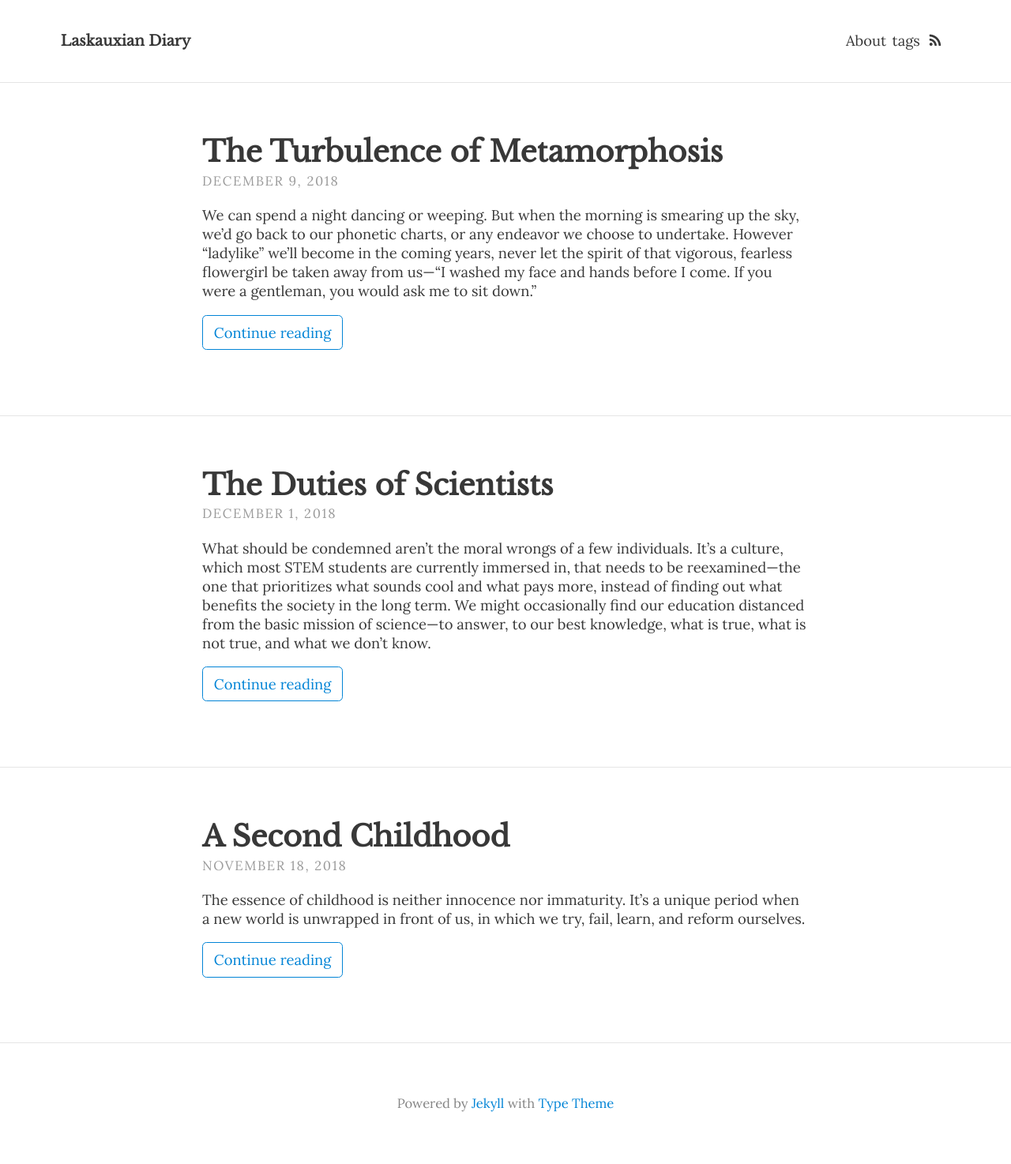
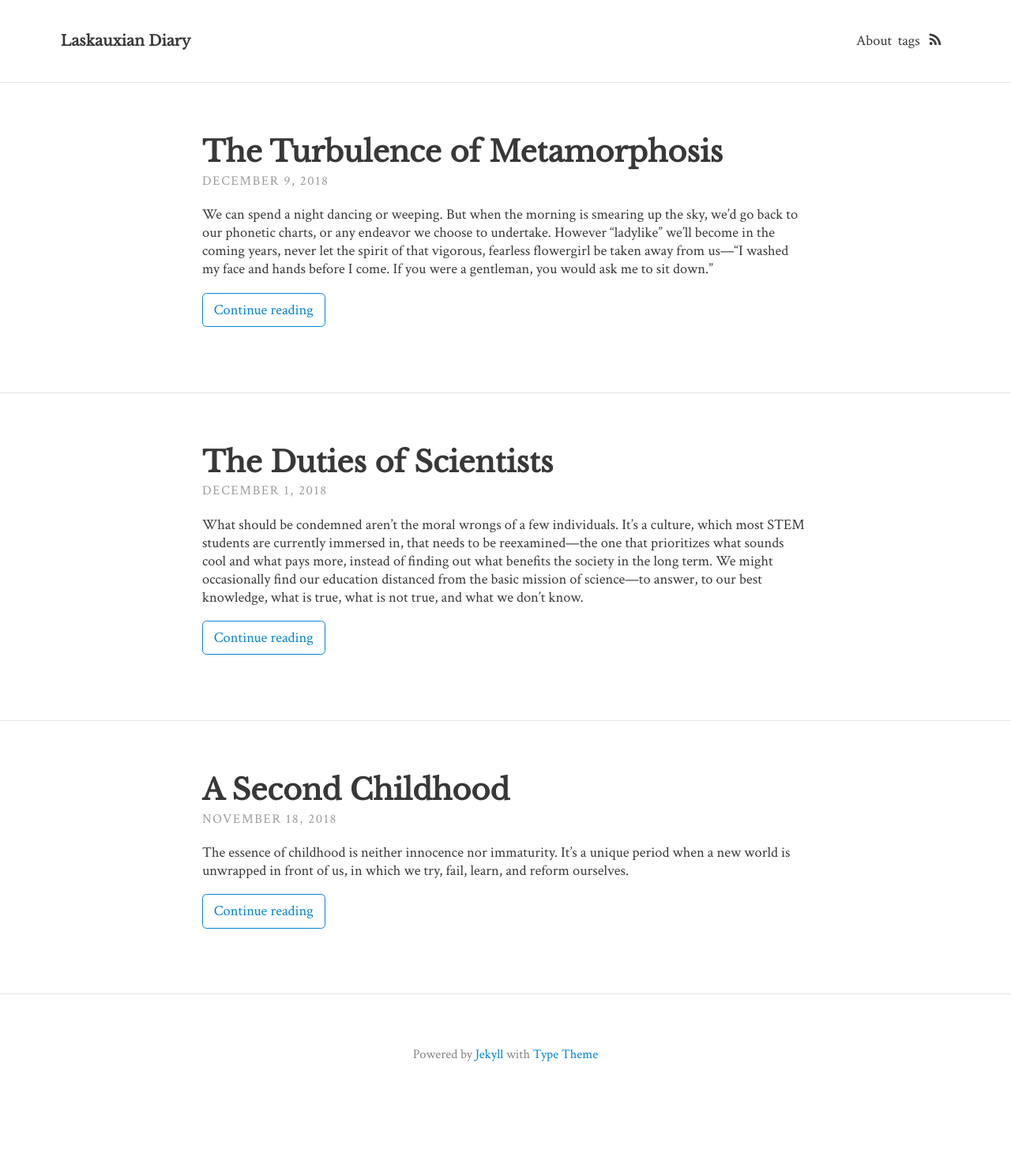
Before and after one commit to laskaux/laskaux.github.io, a Jekyll site: the page built from index.html, in a window 1280 px wide. Shown: the whole page at 79% size. Built offline with Jekyll 4.4.1, drawn with Linux system fonts in a browser that asks for light colours; the list of posts is cut into pages by our own code; after the commit the page ends 1412 px from its top, so only the background shows below that.

Commit message:
font: Crimson

```diff
--- a/_config.yml
+++ b/_config.yml
@@ -62,7 +62,7 @@ theme_settings:
   # Colours, typography and padding
   # Open the "_sass > base" folder, and open "_variables.scss"
   #google_fonts: "Cabin:600,600i|Noto+Sans:400,400i,700,700i"
-  google_fonts: "Libre+Baskerville:400,400i|Lora:400,400i,700,700i"
+  google_fonts: "Libre+Baskerville:400,400i|Crimson+Text:400,400i,700,700i"
 
   # Post navigation
   post_navigation: true
--- a/_sass/base/_variables.scss
+++ b/_sass/base/_variables.scss
@@ -1,5 +1,5 @@
 // Typography
-$font-family-main: 'Lora', serif;
+$font-family-main: 'Crimson Text', serif;
 $font-family-headings: 'Libre Baskerville', serif;
 $font-size: 1.15em;
 
```
